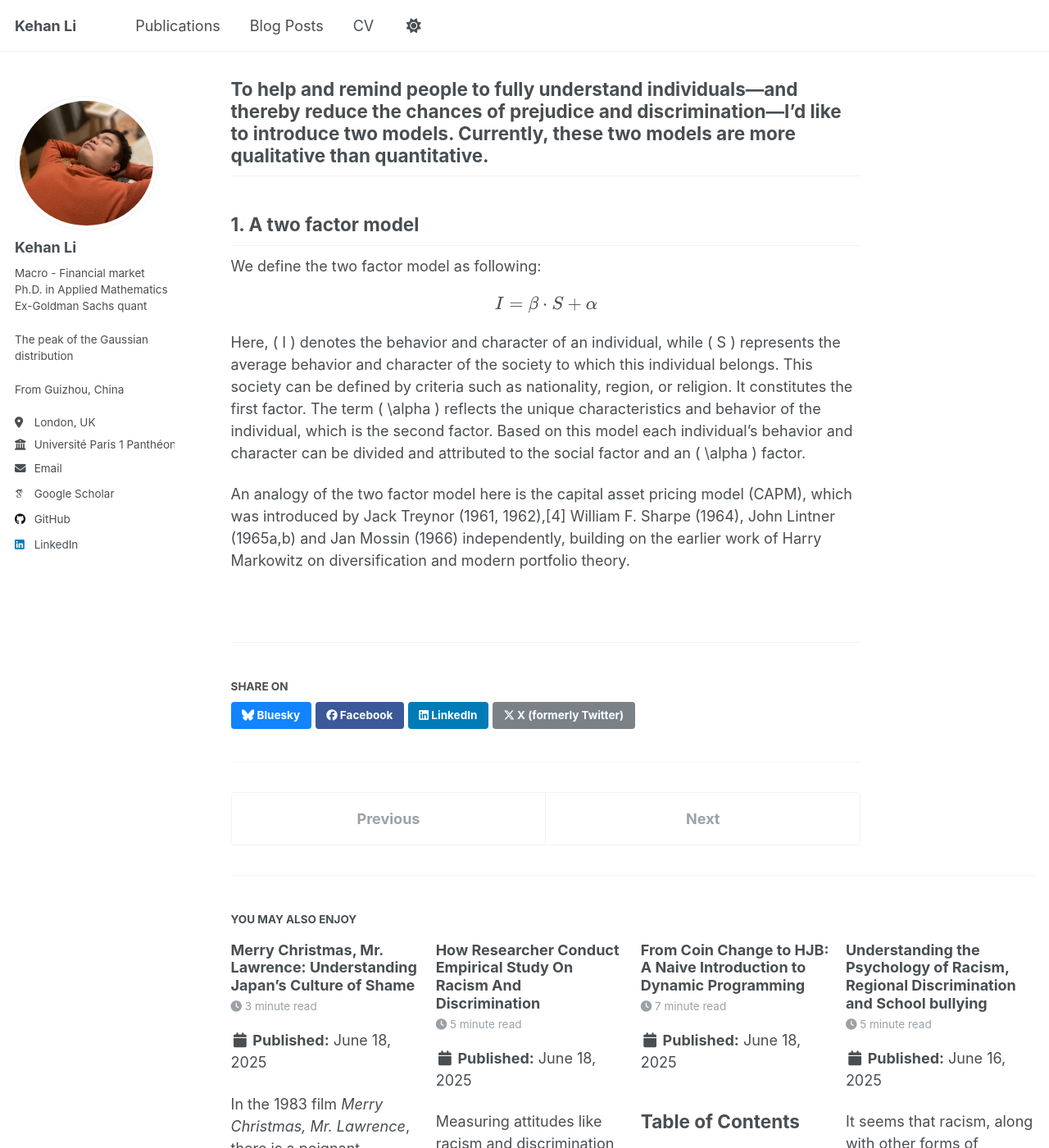
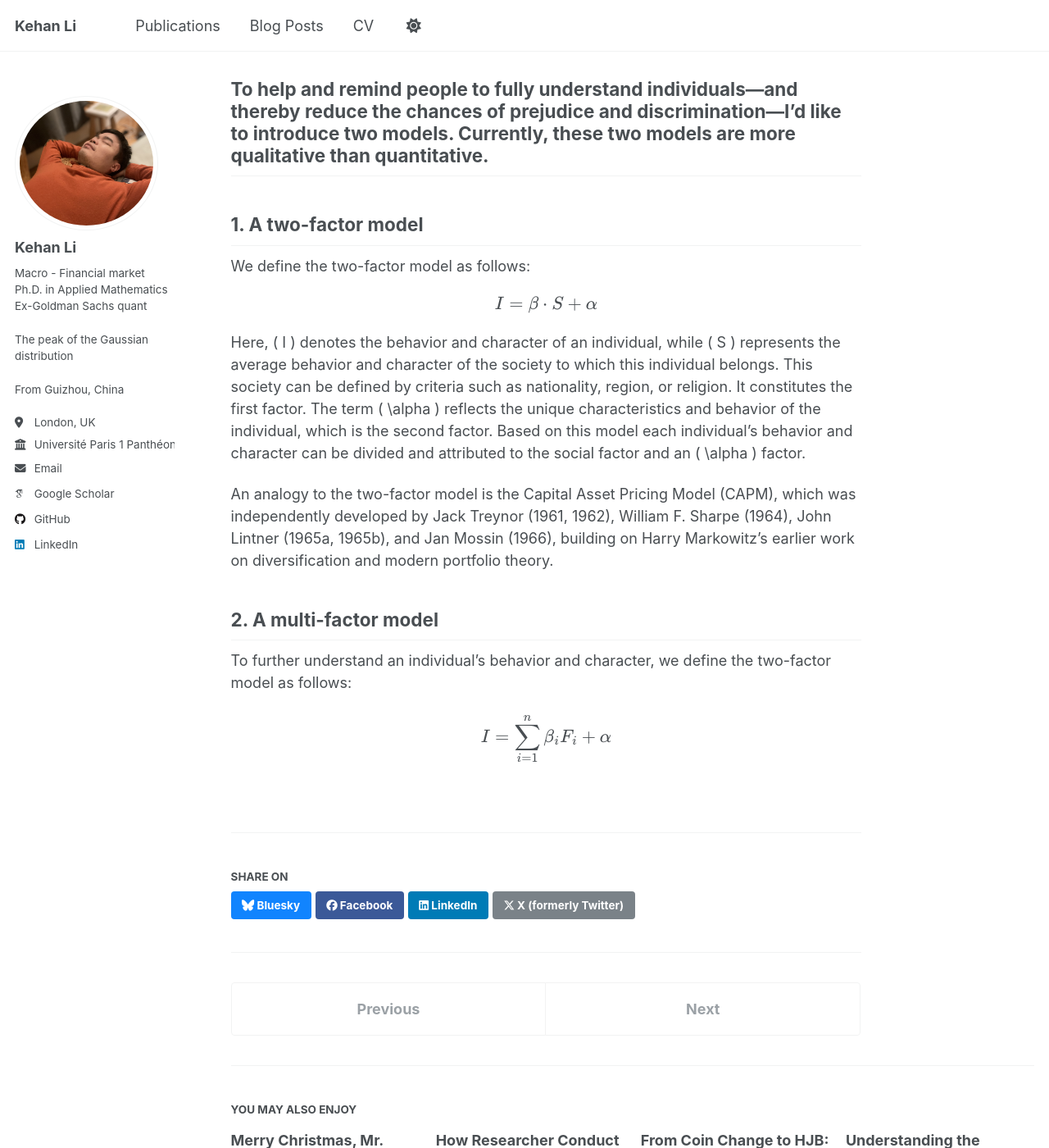
Before and after one commit to KehanLi-1123/KehanLi.github.io, a Jekyll site: the page built from _posts/2025-06-20-Macro-and-Micro-of-Human-Behaviour.md, in a window 1280 px wide and 1400 px high, scrolled down 440 px. Shown: the whole window at 82% size. Built offline with Jekyll 4.4.1, drawn with Linux system fonts in a browser that asks for light colours; some web fonts are replaced.

Commit message:
Update 2025-06-20-Macro-and-Micro-of-Human-Behaviour.md

```diff
--- a/_posts/2025-06-20-Macro-and-Micro-of-Human-Behaviour.md
+++ b/_posts/2025-06-20-Macro-and-Micro-of-Human-Behaviour.md
@@ -9,8 +9,8 @@ It seems prejudice and discrimination often stem from making quick judgments abo
 To help and remind people to fully understand individuals—and thereby reduce the chances of prejudice and discrimination—I’d like to introduce two models. Currently, these two models are more qualitative than quantitative.
 ---
 
-## 1. A two factor model
-We define the two factor model as following:
+## 1. A two-factor model
+We define the two-factor model as follows:
 
 $$
 I = \beta \cdot S + \alpha
@@ -18,4 +18,11 @@ $$
 
 Here, \( I \) denotes the behavior and character of an individual, while \( S \) represents the average behavior and character of the society to which this individual belongs. This society can be defined by criteria such as nationality, region, or religion. It constitutes the first factor. The term \( \alpha \) reflects the unique characteristics and behavior of the individual, which is the second factor. Based on this model each individual's behavior and character can be divided and attributed to the social factor and an \( \alpha \) factor.
 
-An analogy of the two factor model here is the capital asset pricing model (CAPM), which was introduced by Jack Treynor (1961, 1962),[4] William F. Sharpe (1964), John Lintner (1965a,b) and Jan Mossin (1966) independently, building on the earlier work of Harry Markowitz on diversification and modern portfolio theory.
+An analogy to the two-factor model is the Capital Asset Pricing Model (CAPM), which was independently developed by Jack Treynor (1961, 1962), William F. Sharpe (1964), John Lintner (1965a, 1965b), and Jan Mossin (1966), building on Harry Markowitz’s earlier work on diversification and modern portfolio theory.
+
+## 2. A multi-factor model
+To further understand an individual's behavior and character, we define the two-factor model as follows:
+
+$$
+I = \sum_{i=1}^n \beta_i F_i + \alpha
+$$
```
